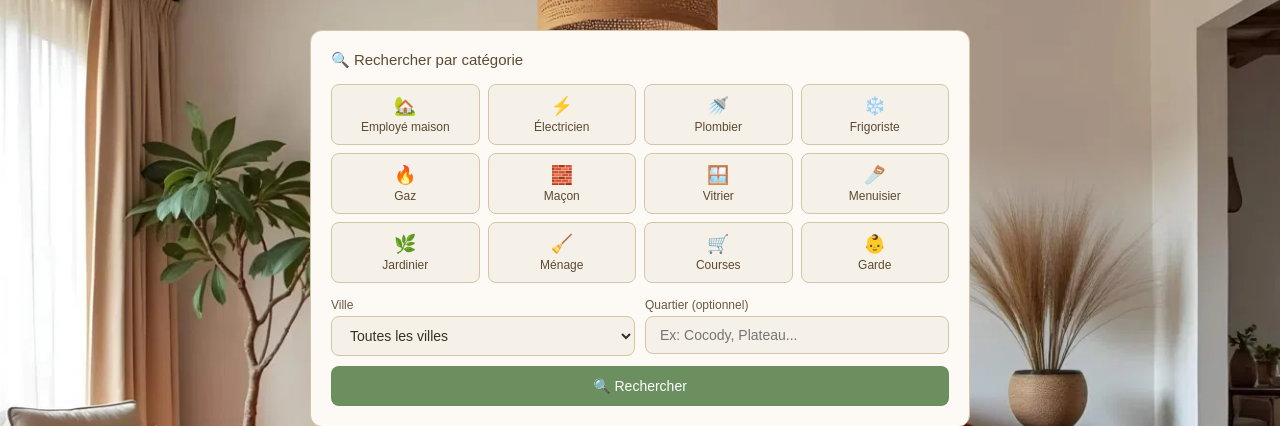
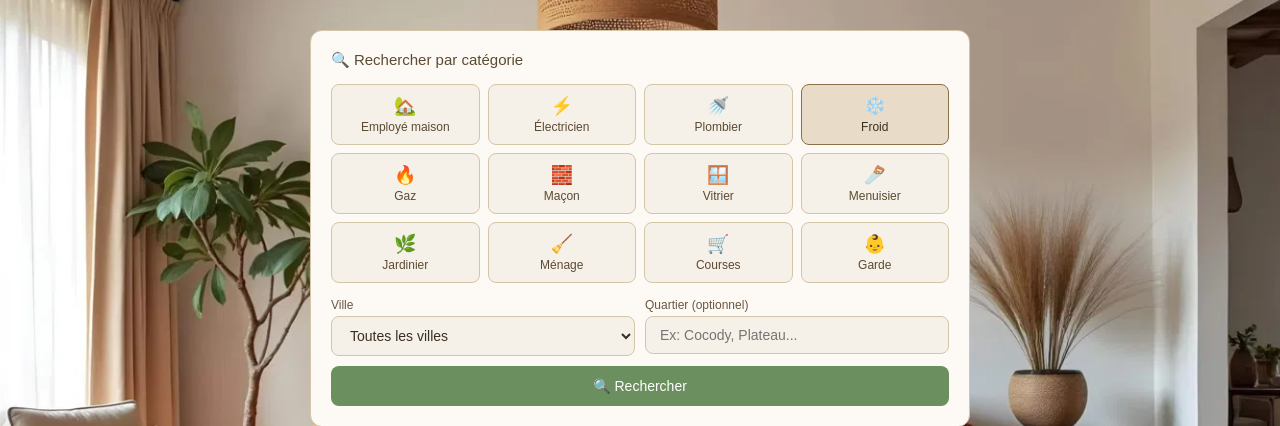
Before and after one commit to brouanny-ux/homeassist-ai, a Flask app: page /artisans in a window 1280 px wide. Shown: the part 62-488 px from the top of the page. Run offline with Flask 3, Linux system fonts and the light colour scheme; data that the repository does not hold is empty.

Commit message:
Suppression Tous + Frigoriste renommé Froid

```diff
--- a/templates/artisans.html
+++ b/templates/artisans.html
@@ -72,7 +72,7 @@
 
             <div class="cat-btn" onclick="selectCat(this,'lectricien')"><span class="icon">⚡</span>Électricien</div>
             <div class="cat-btn" onclick="selectCat(this,'Plombier')"><span class="icon">🚿</span>Plombier</div>
-            <div class="cat-btn" onclick="selectCat(this,'Frigoriste')"><span class="icon">❄️</span>Frigoriste</div>
+           <div class="cat-btn active" onclick="selectCat(this,'Frigoriste')"><span class="icon">❄️</span>Froid</div>
             <div class="cat-btn" onclick="selectCat(this,'gaz')"><span class="icon">🔥</span>Gaz</div>
             <div class="cat-btn" onclick="selectCat(this,'Macon')"><span class="icon">🧱</span>Maçon</div>
             <div class="cat-btn" onclick="selectCat(this,'Vitrier')"><span class="icon">🪟</span>Vitrier</div>
```
